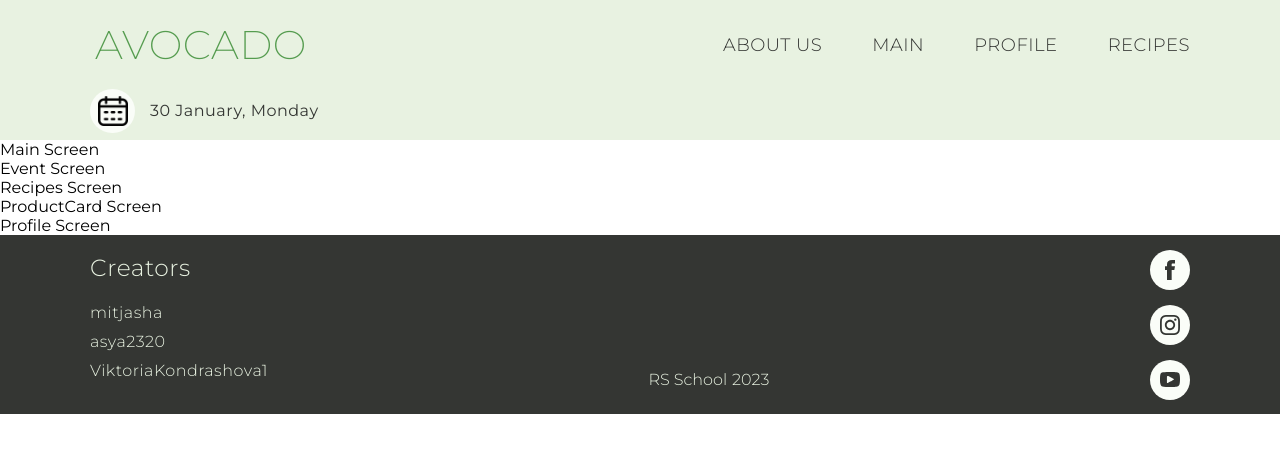
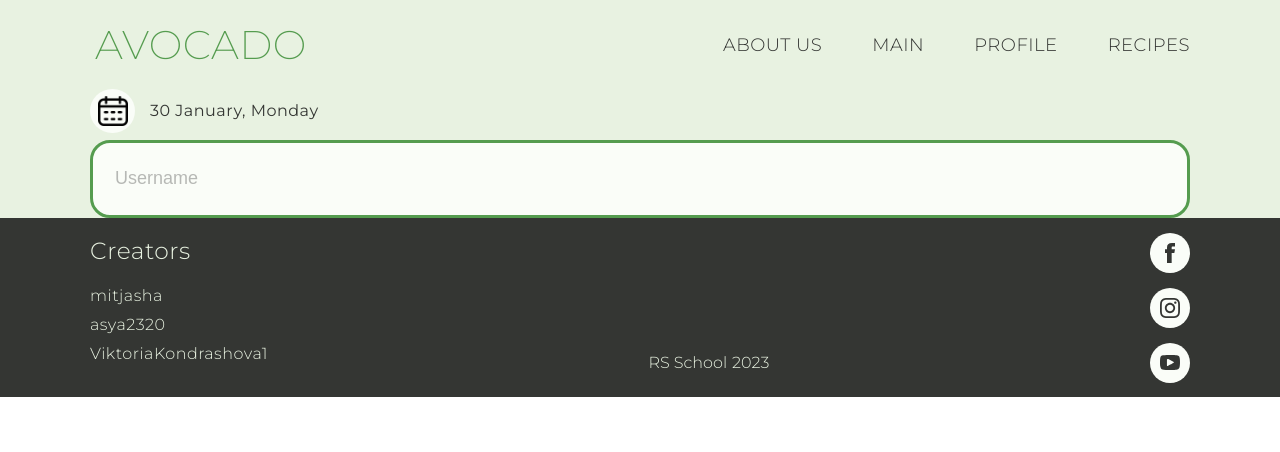
Before and after one commit to mitjasha/avocado, a React (Create React App) app: page / in a window 1280 px wide. Shown: the top 452 px of the page. Built offline with nearby package versions, Linux system fonts and the light colour scheme.

Commit message:
feat: add reg input component

```diff
--- a/src/App.tsx
+++ b/src/App.tsx
@@ -1,22 +1,24 @@
 import React from "react";
 import Footer from "./containers/Footer/Footer";
 import Header from "./containers/Header/Header";
-import EventScreen from "./pages/EventScreen/EventScreen";
-import MainScreen from "./pages/MainScreen/MainScreen";
-import ProductCardScreen from "./pages/ProductCardScreen/ProductCardScreen";
-import ProfileScreen from "./pages/ProfileScreen/ProfieScreen";
-import RecipesScreen from "./pages/RecipesScreen/RecipesScreen";
+// import EventScreen from "./pages/EventScreen/EventScreen";
+// import MainScreen from "./pages/MainScreen/MainScreen";
+// import ProductCardScreen from "./pages/ProductCardScreen/ProductCardScreen";
+// import ProfileScreen from "./pages/ProfileScreen/ProfieScreen";
+// import RecipesScreen from "./pages/RecipesScreen/RecipesScreen";
+import RegistrationScreen from "./pages/RegistrationScreen/RegistrationScreen";
 
 const App: React.FC = () => {
   return (
     <>
       <Header />
       <main className="main-app">
-        <MainScreen />
+        {/* <MainScreen />
         <EventScreen />
         <RecipesScreen />
         <ProductCardScreen />
-        <ProfileScreen />
+        <ProfileScreen /> */}
+        <RegistrationScreen />
       </main>
       <Footer />
     </>
--- /dev/null
+++ b/src/components/RegInput/RegInput.scss
@@ -0,0 +1,16 @@
+@import "../../variables.scss";
+
+.reg-input {
+  width: calc(100% - 10px);
+  height: 70px;
+  border: 3px solid $dark-green;
+  border-radius: 20px;
+  background-color: $light-color;
+
+  &::placeholder {
+    color: rgba(0, 0, 0, 0.27);
+    padding-left: 20px;
+    font-weight: 400;
+    font-size: 18px;
+  }
+}
--- /dev/null
+++ b/src/components/RegInput/RegInput.tsx
@@ -0,0 +1,13 @@
+import React from "react";
+import "./RegInput.scss";
+
+interface RegInputProps {
+  type: string;
+  placeholder: string;
+}
+
+const RegInput: React.FC<RegInputProps> = ({ type, placeholder }) => {
+  return <input type={type} className="reg-input" placeholder={placeholder} />;
+};
+
+export default RegInput;
--- a/src/pages/RegistrationScreen/RegistrationScreen.scss
+++ b/src/pages/RegistrationScreen/RegistrationScreen.scss
@@ -0,0 +1,5 @@
+@import "../../variables";
+
+.registration-screen {
+  background-color: $bg-color;
+}
--- a/src/pages/RegistrationScreen/RegistrationScreen.tsx
+++ b/src/pages/RegistrationScreen/RegistrationScreen.tsx
@@ -1,10 +1,13 @@
 import React from "react";
+import RegInput from "../../components/RegInput/RegInput";
 import "./RegistrationScreen.scss";
 
 const RegistrationScreen: React.FC = () => {
   return (
     <div className="registration-screen">
-      <div>Registration Screen</div>
+      <div className="container">
+        <RegInput type="text" placeholder="Username" />
+      </div>
     </div>
   );
 };
```
